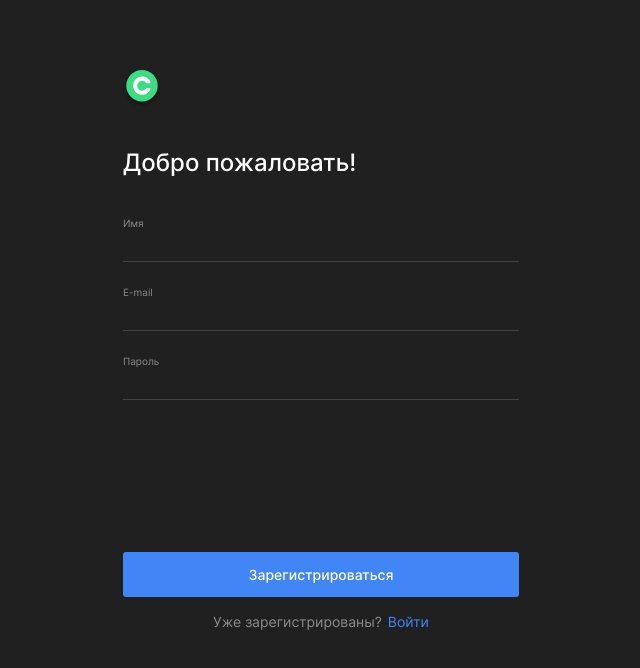
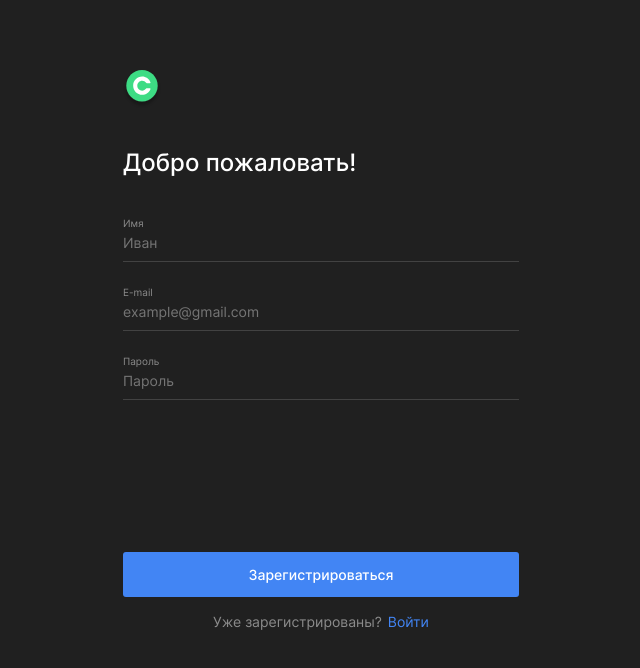
Before and after one commit to NadeinMichael/movies-explorer, a React (Create React App) app: page /signin in a window 1280 px wide. Shown: the top 668 px of the page, without its empty margins (319-959 px from the left). Built offline with nearby package versions, Linux system fonts and the light colour scheme.

Commit message:
fix: fix after first review

```diff
--- a/src/components/App/App.css
+++ b/src/components/App/App.css
@@ -1,5 +1,5 @@
 .app {
-  font-family: Inter;
+  font-family: Inter, sans-serif;
   font-style: normal;
   color: #fff;
 
--- a/src/components/AuthorizedHeaderMenu/AuthorizedHeaderMenu.css
+++ b/src/components/AuthorizedHeaderMenu/AuthorizedHeaderMenu.css
@@ -40,7 +40,7 @@
 
 @media all and (max-width: 768px) {
   .header__list {
-    overflow: auto;
+    overflow: hidden;
     position: absolute;
     z-index: 2;
     top: 0px;
--- a/src/components/Login/Login.jsx
+++ b/src/components/Login/Login.jsx
@@ -24,6 +24,7 @@ const Login = () => {
             id="email"
             name="email"
             type="email"
+            placeholder="example@gmail.com"
             required
           />
           <span className="login__error form__error"></span>
@@ -35,6 +36,7 @@ const Login = () => {
             id="password"
             name="password"
             type="password"
+            placeholder="Пароль"
             required
           />
           <span className="login__error form__error"></span>
--- a/src/components/Register/Register.jsx
+++ b/src/components/Register/Register.jsx
@@ -24,6 +24,7 @@ const Register = () => {
             id="name"
             name="name"
             type="text"
+            placeholder="Иван"
             required
           />
           <span className="register__error form__error"></span>
@@ -35,6 +36,7 @@ const Register = () => {
             id="email"
             name="email"
             type="email"
+            placeholder="example@gmail.com"
             required
           />
           <span className="register__error form__error"></span>
@@ -46,6 +48,7 @@ const Register = () => {
             id="password"
             name="password"
             type="password"
+            placeholder="Пароль"
             required
           />
           <span className="register__error form__error"></span>
--- a/src/components/SearchForm/SearchForm.css
+++ b/src/components/SearchForm/SearchForm.css
@@ -8,6 +8,10 @@
   justify-content: space-between;
   align-items: center;
   border-radius: 8px;
+}
+
+.search-form__form:focus-within {
+  border: 1.5px solid #4285f4;
 }
 
 .search-form__input {
--- a/src/components/SearchForm/SearchForm.jsx
+++ b/src/components/SearchForm/SearchForm.jsx
@@ -9,6 +9,7 @@ const SearchForm = () => {
             className="search-form__input"
             type="text"
             placeholder="Фильм"
+            required
           />
           <button className="search-form__button button" type="submit">
             Поиск
```
Also changed, not shown: src/components/FilterCheckbox/FilterCheckbox.css (deleted), src/components/FilterCheckbox/FilterCheckbox.jsx (deleted), src/components/Navigation/Navigation.jsx (deleted), src/components/Navigation/Navigation.module.css (deleted).
